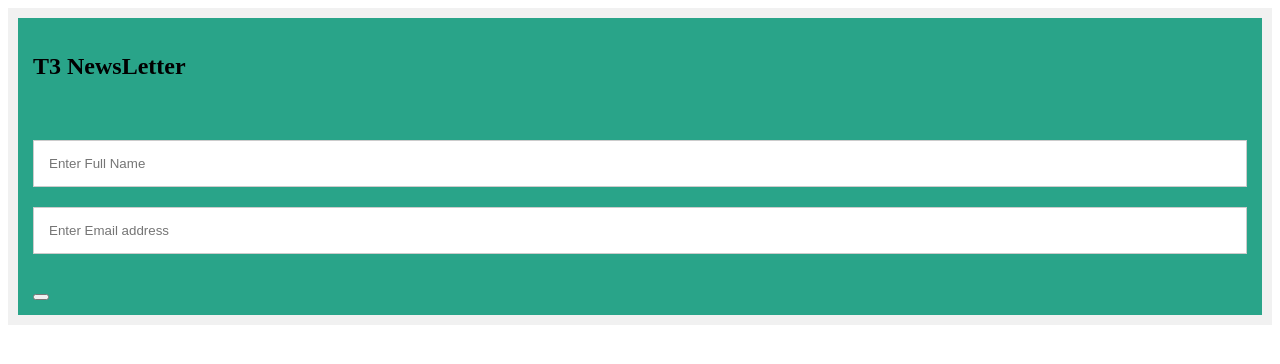
After one commit to rod608/cfg-t3-hackathon, a Flask app: template templates/newsletterSignUp.html in a window 1280 px wide. The commit adds this page. Shown: the top 364 px of the page. Run offline with Flask 2, Linux system fonts and the light colour scheme; the template is opened without the code that fills it, so the values that code supplies are empty.

Commit message:
newsletter progress

```diff
--- a/app.py
+++ b/app.py
@@ -32,6 +32,14 @@ def welcome():
 def home():
     return render_template("index.html")
 
+@app.route("/news")
+def news():
+    return render_template("newsletter.html")
+
+@app.route("/news/news2")
+def news2():
+    return render_template("newsletter.html")
+
 
 if __name__ == "__main__":
     app.run(host="localhost", port=8000)
--- /dev/null
+++ b/static/newsletter_style.css
@@ -0,0 +1,36 @@
+form {
+    border: 10px solid #f1f1f1;
+  }
+
+  /* Adding Padding to Containers */
+  .container
+  {
+    padding: 15px;
+    background-color: #29a489;
+  }
+
+  /* Styling for input elements and the Submit Button */
+  input[type=text], input[type=submit]
+  {
+    width: 100%;
+    padding: 15px;
+    margin: 10px 0;
+    display: inline-block;
+    border: 1px solid #ccc;
+    box-sizing: border-box;
+  }
+  input[type=checkbox]
+  {
+    margin-top: 30px;
+  }
+  input[type=submit]
+  {
+    background-color: #2c6aad;
+    color: white;
+    border: none;
+  }
+
+  input[type=submit]:hover
+  {
+    opacity: 1;
+  }
--- a/templates/index.html
+++ b/templates/index.html
@@ -38,7 +38,7 @@
             <a class="nav-link" href="https://t3partnership.org/mentors">MENTORS</a>
           </li>
           <li class="nav-item">
-            <a class="nav-link" href="https://lp.constantcontactpages.com/su/ZYJcR5C/T3partnership">NEWSLETTER</a>
+            <a class="nav-link" href="{{ url_for('news')}}">NEWSLETTER</a>
           </li>
         </ul>
       </div>
--- /dev/null
+++ b/templates/newsletterSignUp.html
@@ -0,0 +1,15 @@
+<form>
+    <div class="container">
+      <h2>T3 NewsLetter</h2>
+    </div>
+    <link rel="stylesheet" href="../static/newsletter_style.css">
+    <div class="container" >
+      <input type="text" placeholder="Enter Full Name" name="name" required>
+      <input type="text" placeholder="Enter Email address" name="mail" required>
+
+    </div>
+
+    <div class="container">
+        <button type="submit" href="{{ url_for('news2') }}" value="Subscribe to Our NewsLetter"></button>
+    </div>
+  </form>
```
Also changed, not shown: templates/newsletter.html (added, +172 -0 lines), templates/img1.jpg (added), templates/img2.jpg (added).
